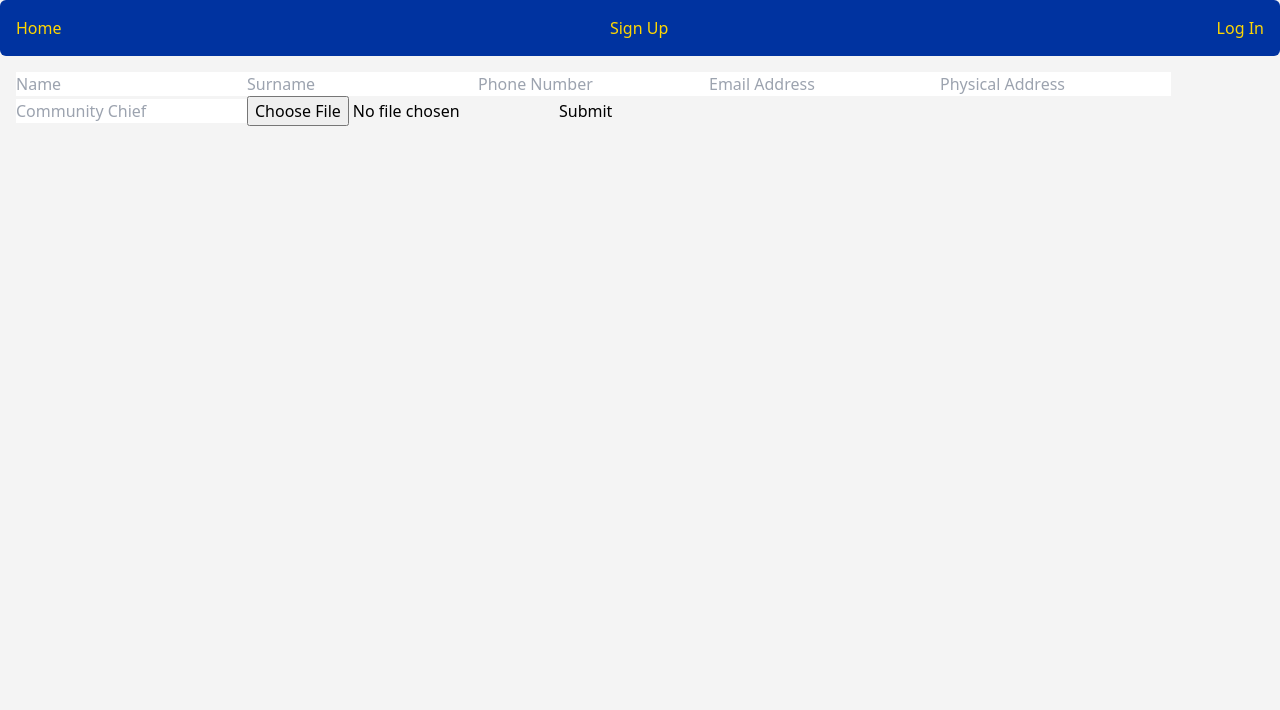
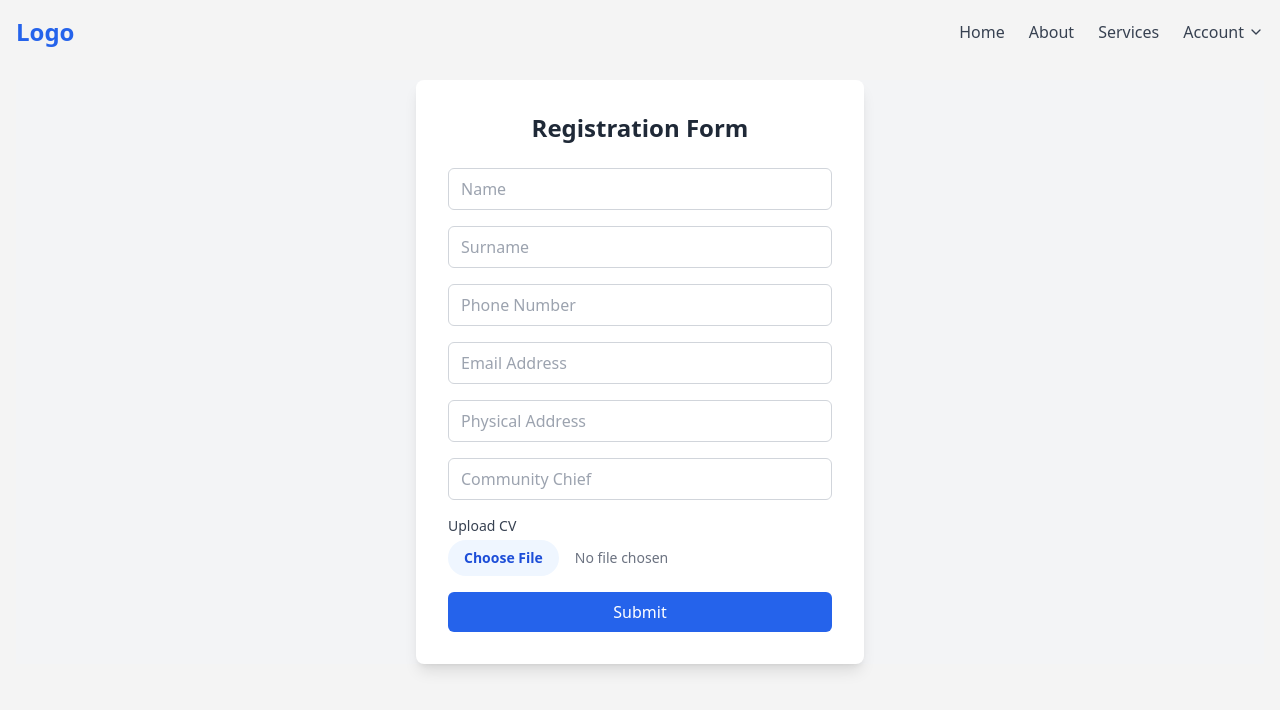
Before and after one commit to Nathilanzi/Database, a React (Vite) app in the folder vite-project/: page / in a window 1280 px wide. Shown: the top 710 px of the page. Built offline with nearby package versions, Linux system fonts and the light colour scheme.

Commit message:
Updated Home, LogIn, and Navbar components with new styles and layouts.

```diff
--- a/vite-project/src/components/Home.jsx
+++ b/vite-project/src/components/Home.jsx
@@ -1,81 +1,161 @@
-// src/components/Home.js
-import React, { useState, useEffect } from 'react';
-import { db, storage } from '../../Firebase'; // Ensure the path is correct
-import { collection, addDoc } from 'firebase/firestore';
-import { ref, uploadBytes } from 'firebase/storage';
+import { useState, useEffect } from "react";
+import { db, storage } from "../../Firebase"; // Ensure the path is correct
+import { collection, addDoc } from "firebase/firestore";
+import { ref, uploadBytes } from "firebase/storage";
 
 const Home = () => {
   const [formData, setFormData] = useState({
-    name: '',
-    surname: '',
-    phoneNumber: '',
-    email: '',
-    physicalAddress: '',
-    communityChief: '',
-    cvLink: '',
+    name: "",
+    surname: "",
+    phoneNumber: "",
+    email: "",
+    physicalAddress: "",
+    communityChief: "",
+    cvLink: "",
     cvFile: null,
   });
 
   useEffect(() => {
-    const savedData = JSON.parse(localStorage.getItem('userData'));
+    const savedData = JSON.parse(localStorage.getItem("userData"));
     if (savedData) setFormData(savedData);
   }, []);
 
-  const handleChange = (e) => setFormData({ ...formData, [e.target.name]: e.target.value });
+  const handleChange = (e) =>
+    setFormData({ ...formData, [e.target.name]: e.target.value });
 
-  const handleFileChange = (e) => setFormData({ ...formData, cvFile: e.target.files[0] });
+  const handleFileChange = (e) =>
+    setFormData({ ...formData, cvFile: e.target.files[0] });
 
   const handleSubmit = async (e) => {
     e.preventDefault();
 
-    // Upload the CV file to Firebase Storage if it exists
-    let cvLink = '';
+    let cvLink = "";
     if (formData.cvFile) {
       const storageRef = ref(storage, `cvs/${formData.cvFile.name}`);
       await uploadBytes(storageRef, formData.cvFile);
-      cvLink = `cvs/${formData.cvFile.name}`; // Store the link or path for the file
+      cvLink = `cvs/${formData.cvFile.name}`;
     }
 
-    // Save the form data in Firestore
     try {
-      await addDoc(collection(db, 'users'), {
+      await addDoc(collection(db, "users"), {
         name: formData.name,
         surname: formData.surname,
         phoneNumber: formData.phoneNumber,
         email: formData.email,
         physicalAddress: formData.physicalAddress,
         communityChief: formData.communityChief,
-        cvLink, // Save the link to the CV file
+        cvLink,
       });
-      alert('Data saved successfully!');
+      alert("Data saved successfully!");
 
-      // Reset form after submission
       setFormData({
-        name: '',
-        surname: '',
-        phoneNumber: '',
-        email: '',
-        physicalAddress: '',
-        communityChief: '',
-        cvLink: '',
+        name: "",
+        surname: "",
+        phoneNumber: "",
+        email: "",
+        physicalAddress: "",
+        communityChief: "",
+        cvLink: "",
         cvFile: null,
       });
     } catch (error) {
-      console.error('Error saving data: ', error);
+      console.error("Error saving data: ", error);
     }
   };
 
   return (
-    <form onSubmit={handleSubmit}>
-      <input type="text" name="name" value={formData.name} onChange={handleChange} placeholder="Name" required />
-      <input type="text" name="surname" value={formData.surname} onChange={handleChange} placeholder="Surname" required />
-      <input type="tel" name="phoneNumber" value={formData.phoneNumber} onChange={handleChange} placeholder="Phone Number" required />
-      <input type="email" name="email" value={formData.email} onChange={handleChange} placeholder="Email Address" required />
-      <input type="text" name="physicalAddress" value={formData.physicalAddress} onChange={handleChange} placeholder="Physical Address" required />
-      <input type="text" name="communityChief" value={formData.communityChief} onChange={handleChange} placeholder="Community Chief" required />
-      <input type="file" onChange={handleFileChange} accept=".pdf,.doc,.docx" />
-      <button type="submit">Submit</button>
-    </form>
+    <div className="flex items-center justify-center bg-gray-100">
+      <div className="bg-white p-8 rounded-lg shadow-lg max-w-md w-full">
+        <h2 className="text-2xl font-semibold mb-6 text-center text-gray-800">
+          Registration Form
+        </h2>
+        <form onSubmit={handleSubmit} className="space-y-4">
+          <div>
+            <input
+              type="text"
+              name="name"
+              value={formData.name}
+              onChange={handleChange}
+              placeholder="Name"
+              required
+              className="w-full px-3 py-2 border border-gray-300 rounded-md focus:outline-none focus:ring-2 focus:ring-blue-500"
+            />
+          </div>
+          <div>
+            <input
+              type="text"
+              name="surname"
+              value={formData.surname}
+              onChange={handleChange}
+              placeholder="Surname"
+              required
+              className="w-full px-3 py-2 border border-gray-300 rounded-md focus:outline-none focus:ring-2 focus:ring-blue-500"
+            />
+          </div>
+          <div>
+            <input
+              type="tel"
+              name="phoneNumber"
+              value={formData.phoneNumber}
+              onChange={handleChange}
+              placeholder="Phone Number"
+              required
+              className="w-full px-3 py-2 border border-gray-300 rounded-md focus:outline-none focus:ring-2 focus:ring-blue-500"
+            />
+          </div>
+          <div>
+            <input
+              type="email"
+              name="email"
+              value={formData.email}
+              onChange={handleChange}
+              placeholder="Email Address"
+              required
+              className="w-full px-3 py-2 border border-gray-300 rounded-md focus:outline-none focus:ring-2 focus:ring-blue-500"
+            />
+          </div>
+          <div>
+            <input
+              type="text"
+              name="physicalAddress"
+              value={formData.physicalAddress}
+              onChange={handleChange}
+              placeholder="Physical Address"
+              required
+              className="w-full px-3 py-2 border border-gray-300 rounded-md focus:outline-none focus:ring-2 focus:ring-blue-500"
+            />
+          </div>
+          <div>
+            <input
+              type="text"
+              name="communityChief"
+              value={formData.communityChief}
+              onChange={handleChange}
+              placeholder="Community Chief"
+              required
+              className="w-full px-3 py-2 border border-gray-300 rounded-md focus:outline-none focus:ring-2 focus:ring-blue-500"
+            />
+          </div>
+          <div>
+            <label className="block text-sm font-medium text-gray-700 mb-1">
+              Upload CV
+            </label>
+            <input
+              type="file"
+              onChange={handleFileChange}
+              accept=".pdf,.doc,.docx"
+              className="w-full text-sm text-gray-500 file:mr-4 file:py-2 file:px-4 file:rounded-full file:border-0 file:text-sm file:font-semibold file:bg-blue-50 file:text-blue-700 hover:file:bg-blue-100"
+            />
+          </div>
+          <button
+            type="submit"
+            className="w-full bg-blue-600 text-white py-2 px-4 rounded-md hover:bg-blue-700 focus:outline-none focus:ring-2 focus:ring-blue-500 focus:ring-offset-2 transition duration-300"
+          >
+            Submit
+          </button>
+        </form>
+      </div>
+    </div>
   );
 };
 
--- a/vite-project/src/components/LogIn.jsx
+++ b/vite-project/src/components/LogIn.jsx
@@ -1,18 +1,17 @@
-// src/components/LogIn.js
-import React, { useState } from 'react';
+import React, { useState } from "react";
 import { getAuth, signInWithEmailAndPassword } from "firebase/auth";
-import { app } from '../../Firebase';
+import { app } from "../../Firebase";
 
 const auth = getAuth(app);
 
 const LogIn = () => {
-  const [email, setEmail] = useState('');
-  const [password, setPassword] = useState('');
+  const [email, setEmail] = useState("");
+  const [password, setPassword] = useState("");
 
   const handleLogIn = async (e) => {
     e.preventDefault();
     try {
-      await auth.signInWithEmailAndPassword(email, password);
+      await signInWithEmailAndPassword(auth, email, password);
       // Redirect to Home
     } catch (error) {
       console.error("Error logging in:", error);
@@ -20,11 +19,57 @@ const LogIn = () => {
   };
 
   return (
-    <form onSubmit={handleLogIn}>
-      <input type="email" value={email} onChange={(e) => setEmail(e.target.value)} placeholder="Email" required />
-      <input type="password" value={password} onChange={(e) => setPassword(e.target.value)} placeholder="Password" required />
-      <button type="submit">Log In</button>
-    </form>
+    <div className="flex items-center justify-center ">
+      <div className="bg-white p-8 rounded-lg shadow-2xl w-96">
+        <h2 className="text-3xl font-bold mb-6 text-center text-gray-800">
+          Login
+        </h2>
+        <form onSubmit={handleLogIn} className="space-y-4">
+          <div>
+            <label
+              htmlFor="email"
+              className="block text-sm font-medium text-gray-700"
+            >
+              Email
+            </label>
+            <input
+              id="email"
+              type="email"
+              value={email}
+              onChange={(e) => setEmail(e.target.value)}
+              placeholder="Enter your email"
+              required
+              className="mt-1 block w-full px-3 py-2 bg-white border border-gray-300 rounded-md text-sm shadow-sm placeholder-gray-400
+                         focus:outline-none focus:border-blue-500 focus:ring-1 focus:ring-blue-500"
+            />
+          </div>
+          <div>
+            <label
+              htmlFor="password"
+              className="block text-sm font-medium text-gray-700"
+            >
+              Password
+            </label>
+            <input
+              id="password"
+              type="password"
+              value={password}
+              onChange={(e) => setPassword(e.target.value)}
+              placeholder="Enter your password"
+              required
+              className="mt-1 block w-full px-3 py-2 bg-white border border-gray-300 rounded-md text-sm shadow-sm placeholder-gray-400
+                         focus:outline-none focus:border-blue-500 focus:ring-1 focus:ring-blue-500"
+            />
+          </div>
+          <button
+            type="submit"
+            className="w-full py-2 px-4 border border-transparent rounded-md shadow-sm text-sm font-medium text-white bg-blue-600 hover:bg-blue-700 focus:outline-none focus:ring-2 focus:ring-offset-2 focus:ring-blue-500 transition duration-150 ease-in-out"
+          >
+            Log In
+          </button>
+        </form>
+      </div>
+    </div>
   );
 };
 
--- a/vite-project/src/components/Navbar.jsx
+++ b/vite-project/src/components/Navbar.jsx
@@ -1,44 +1,130 @@
-// src/components/Navbar.jsx
-import React, { useEffect } from 'react';
-import { Link } from 'react-router-dom';
+import React, { useState, useEffect } from "react";
+import { Link } from "react-router-dom";
+import { Menu, X, ChevronDown } from "lucide-react";
 
 const Navbar = () => {
+  const [isOpen, setIsOpen] = useState(false);
+  const [isDropdownOpen, setIsDropdownOpen] = useState(false);
+
   useEffect(() => {
     const handleScroll = () => {
-      const navbar = document.querySelector('.navbar');
+      const navbar = document.querySelector(".navbar");
       if (window.scrollY > 50) {
-        navbar.classList.add('bg-darkGray', 'shadow-lg'); // Add sticky styles
+        navbar.classList.add("bg-white", "shadow-lg");
       } else {
-        navbar.classList.remove('bg-darkGray', 'shadow-lg'); // Remove sticky styles
+        navbar.classList.remove("bg-white", "shadow-lg");
       }
     };
 
-    // Add event listener on mount
-    document.addEventListener('scroll', handleScroll);
-
-    // Cleanup event listener on unmount
-    return () => document.removeEventListener('scroll', handleScroll);
+    document.addEventListener("scroll", handleScroll);
+    return () => document.removeEventListener("scroll", handleScroll);
   }, []);
 
   return (
-    <nav className="navbar sticky top-0 bg-royalBlue p-4 rounded-md transition-shadow duration-300">
-      <ul className="flex justify-between items-center gap-4">
-        <li>
-          <Link to="/" className="text-gold hover:underline">
-            Home
+    <nav className="navbar bg-blue-200 sticky top-0 bg-transparent p-4 transition-all duration-300">
+      <div className="container mx-auto">
+        <div className="flex justify-between items-center">
+          <Link to="/" className="text-2xl font-bold text-blue-600">
+            Logo
           </Link>
-        </li>
-        <li>
-          <Link to="/signup" className="text-gold hover:underline">
-            Sign Up
-          </Link>
-        </li>
-        <li>
-          <Link to="/login" className="text-gold hover:underline">
-            Log In
-          </Link>
-        </li>
-      </ul>
+
+          {/* Desktop Menu */}
+          <div className="hidden md:flex items-center space-x-6">
+            <Link
+              to="/"
+              className="text-gray-700 hover:text-blue-600 transition-colors duration-300"
+            >
+              Home
+            </Link>
+            <Link
+              to="/about"
+              className="text-gray-700 hover:text-blue-600 transition-colors duration-300"
+            >
+              About
+            </Link>
+            <Link
+              to="/services"
+              className="text-gray-700 hover:text-blue-600 transition-colors duration-300"
+            >
+              Services
+            </Link>
+            <div className="relative">
+              <button
+                onClick={() => setIsDropdownOpen(!isDropdownOpen)}
+                className="text-gray-700 hover:text-blue-600 transition-colors duration-300 flex items-center"
+              >
+                Account <ChevronDown className="ml-1 h-4 w-4" />
+              </button>
+              {isDropdownOpen && (
+                <div className="absolute right-0 mt-2 w-48 bg-white rounded-md shadow-lg py-1 z-10">
+                  <Link
+                    to="/login"
+                    className="block px-4 py-2 text-sm text-gray-700 hover:bg-gray-100"
+                  >
+                    Log In
+                  </Link>
+                  <Link
+                    to="/signup"
+                    className="block px-4 py-2 text-sm text-gray-700 hover:bg-gray-100"
+                  >
+                    Sign Up
+                  </Link>
+                </div>
+              )}
+            </div>
+          </div>
+
+          {/* Mobile Menu Button */}
+          <div className="md:hidden">
+            <button
+              onClick={() => setIsOpen(!isOpen)}
+              className="text-gray-700 hover:text-blue-600"
+            >
+              {isOpen ? (
+                <X className="h-6 w-6" />
+              ) : (
+                <Menu className="h-6 w-6" />
+              )}
+            </button>
+          </div>
+        </div>
+
+        {/* Mobile Menu */}
+        {isOpen && (
+          <div className="mt-4 md:hidden">
+            <Link
+              to="/"
+              className="block py-2 text-gray-700 hover:text-blue-600"
+            >
+              Home
+            </Link>
+            <Link
+              to="/about"
+              className="block py-2 text-gray-700 hover:text-blue-600"
+            >
+              About
+            </Link>
+            <Link
+              to="/services"
+              className="block py-2 text-gray-700 hover:text-blue-600"
+            >
+              Services
+            </Link>
+            <Link
+              to="/login"
+              className="block py-2 text-gray-700 hover:text-blue-600"
+            >
+              Log In
+            </Link>
+            <Link
+              to="/signup"
+              className="block py-2 text-gray-700 hover:text-blue-600"
+            >
+              Sign Up
+            </Link>
+          </div>
+        )}
+      </div>
     </nav>
   );
 };
```
